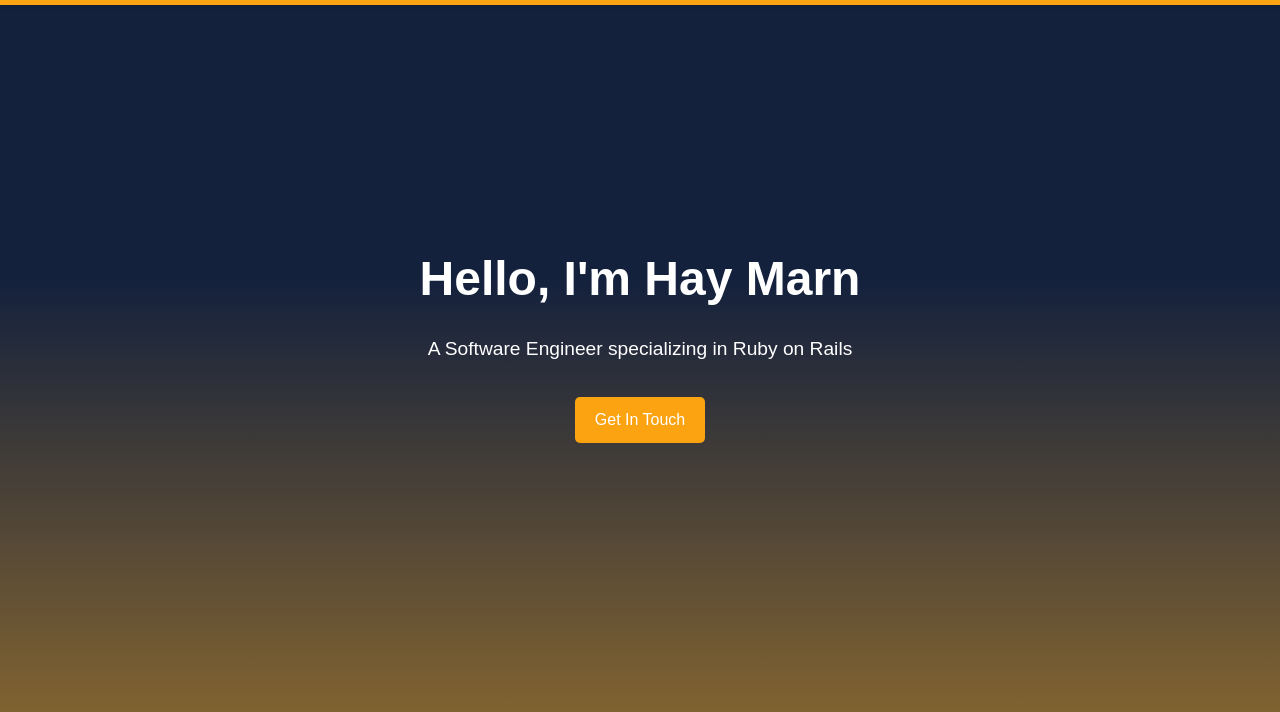
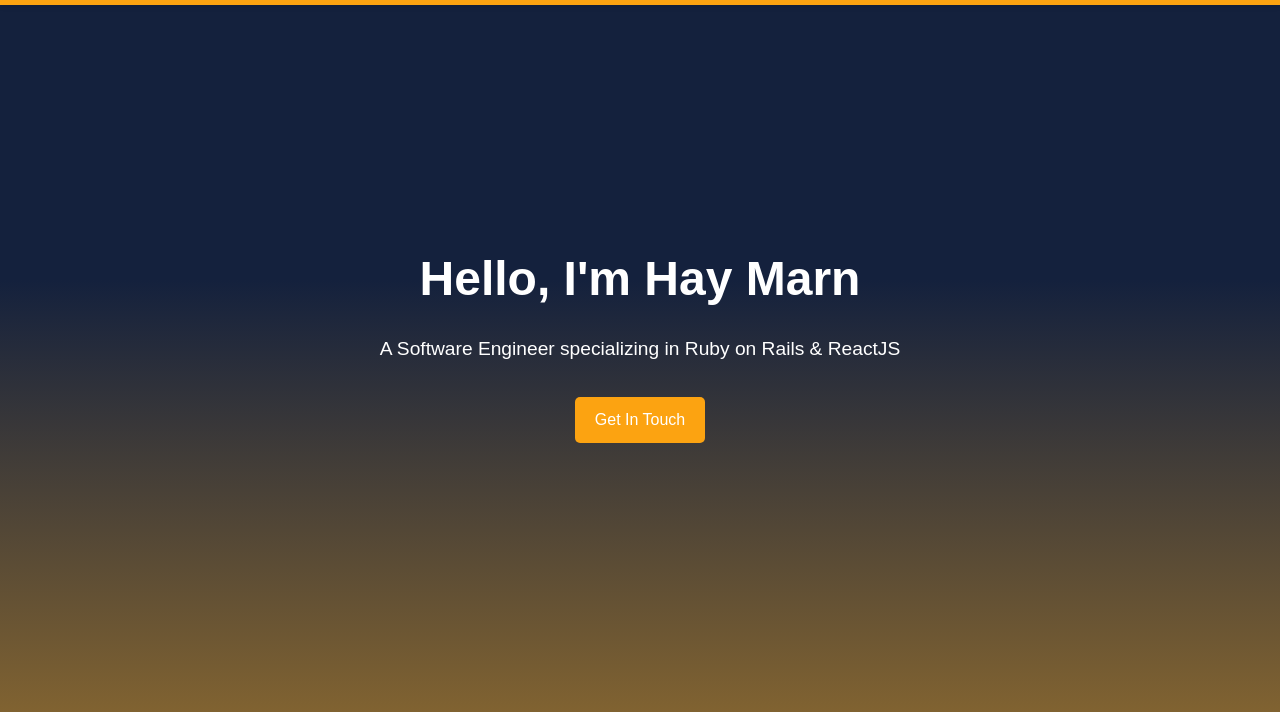
Before and after one commit to hmarn/portfolio, a plain HTML site: page index.html in a window 1280 px wide. Shown: the part 88-800 px from the top of the page. Drawn offline with Linux system fonts and the light colour scheme.

Commit message:
Update index.html

```diff
--- a/index.html
+++ b/index.html
@@ -353,7 +353,7 @@
     <section id="home" class="hero">
         <div class="container hero-content">
             <h1>Hello, I'm Hay Marn</h1>
-            <p>A Software Engineer specializing in Ruby on Rails</p>
+            <p>A Software Engineer specializing in Ruby on Rails & ReactJS</p>
             <a href="#contact" class="btn">Get In Touch</a>
         </div>
     </section>
```
